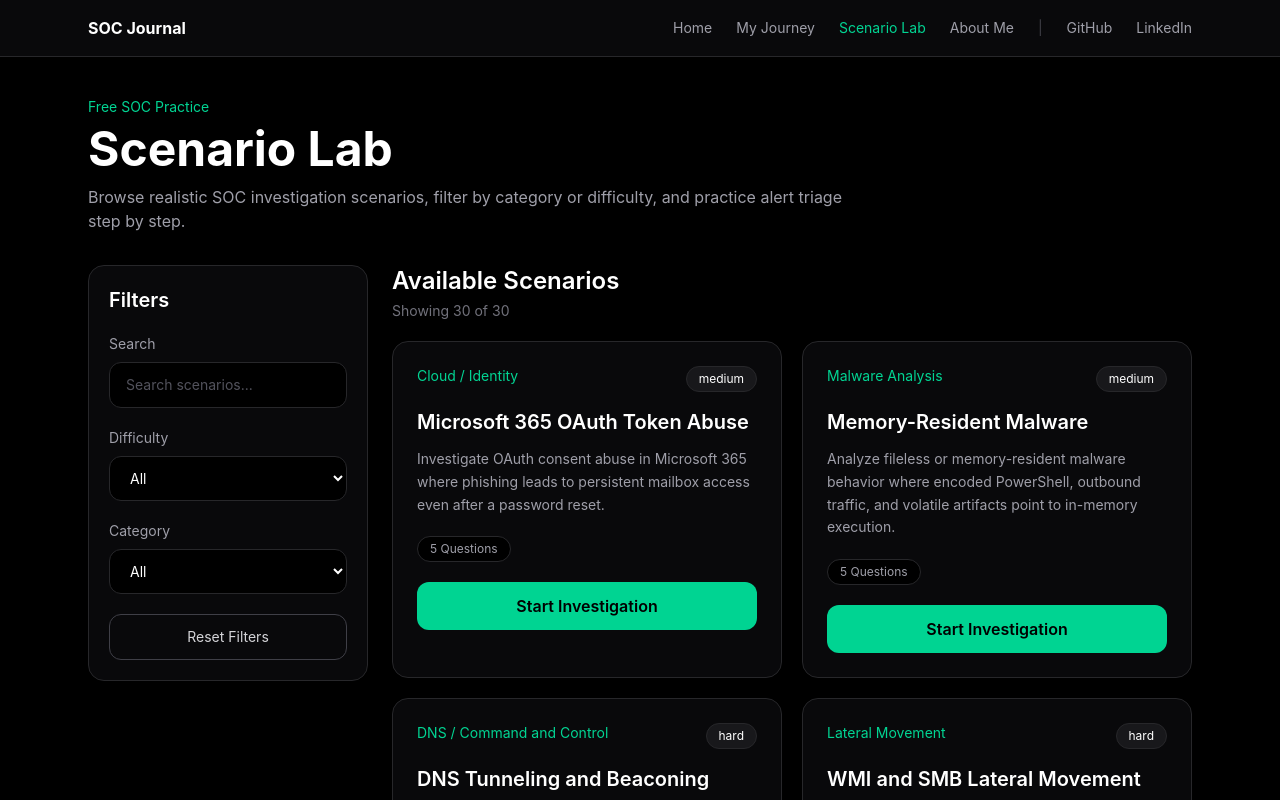
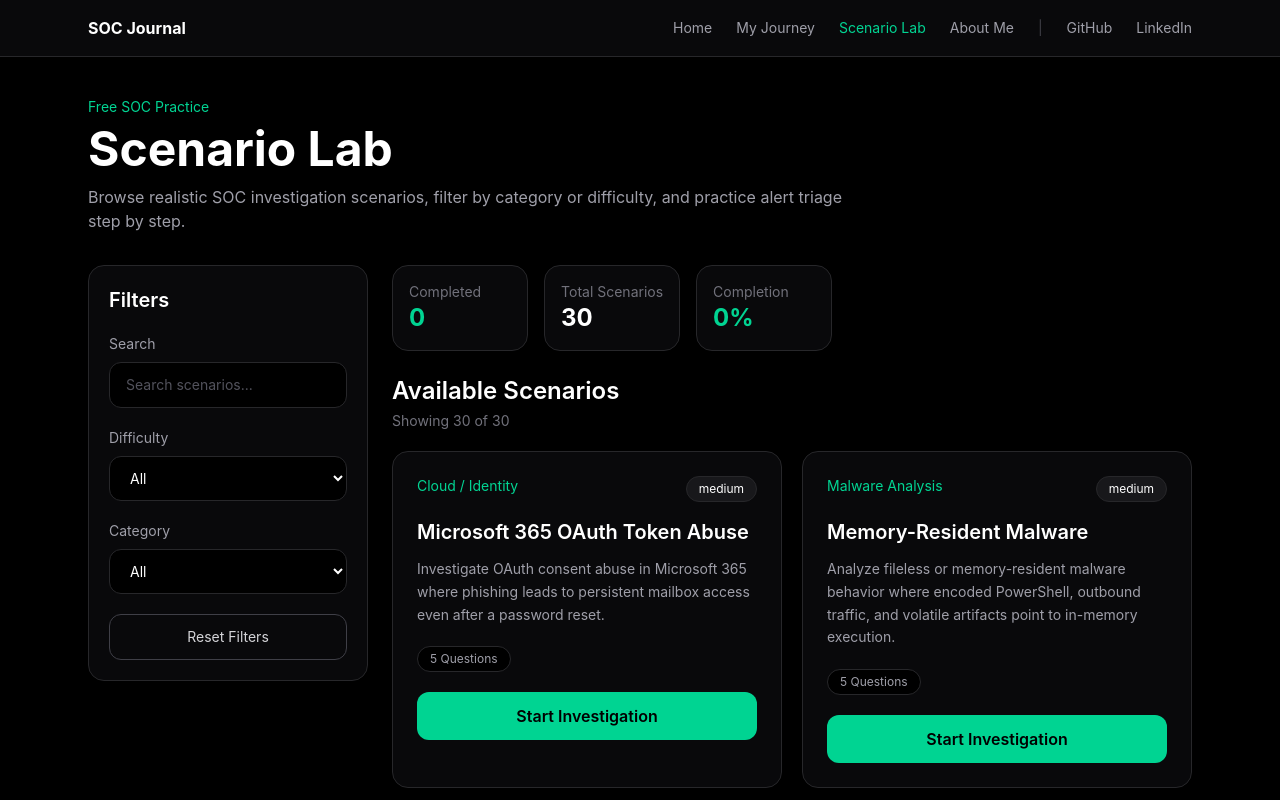
Before and after one commit to ViliusDevX/SOC-Analyst-Journal, a React (Vite) app: page /scenario-lab in a window 1280 px wide. Shown: the top 800 px of the page. Built offline with nearby package versions, Linux system fonts and the light colour scheme.

Commit message:
Add localStorage so user can track progress in scenario labb

```diff
--- a/src/pages/ScenarioLab.jsx
+++ b/src/pages/ScenarioLab.jsx
@@ -14,6 +14,10 @@ function ScenarioLab() {
 
   const difficulties = ["All", ...new Set(scenarios.map((s) => s.difficulty))];
   const categories = ["All", ...new Set(scenarios.map((s) => s.category))];
+
+  const progress = JSON.parse(
+  localStorage.getItem("scenarioProgress") || "{}"
+);
 
   const filteredScenarios = scenarios.filter((scenario) => {
     const matchesSearch =
@@ -203,7 +207,33 @@ function ScenarioLab() {
                   </button>
                 ) : isLastQuestion ? (
                   <button
-                    onClick={backToDashboard}
+                    onClick={() => {
+                      const existingProgress = JSON.parse(
+                        localStorage.getItem("scenarioProgress") || "{}"
+                      );
+
+                      const scenarioId = selectedScenario.id;
+
+                      existingProgress[scenarioId] = {
+                        attempts: (existingProgress[scenarioId]?.attempts || 0) + 1,
+
+                        bestScore: Math.max(
+                          score,
+                          existingProgress[scenarioId]?.bestScore || 0
+                        ),
+
+                        lastScore: score,
+
+                        completed: true,
+                      };
+
+                      localStorage.setItem(
+                        "scenarioProgress",
+                        JSON.stringify(existingProgress)
+                      );
+
+                      backToDashboard();
+                    }}
                     className="border border-zinc-700 px-5 py-3 rounded-xl font-semibold hover:border-emerald-400 hover:text-emerald-400 transition cursor-pointer"
                   >
                     Finish Scenario
@@ -310,6 +340,42 @@ function ScenarioLab() {
         <main>
           <div className="flex flex-wrap items-center justify-between gap-4 mb-5">
             <div>
+              <div className="grid md:grid-cols-3 gap-4 mb-6">
+                <div className="border border-zinc-800 bg-zinc-950 rounded-2xl p-4">
+                  <p className="text-sm text-zinc-500">
+                    Completed
+                  </p>
+
+                  <p className="text-2xl font-bold text-emerald-400">
+                    {Object.keys(progress).length}
+                  </p>
+                </div>
+
+                <div className="border border-zinc-800 bg-zinc-950 rounded-2xl p-4">
+                  <p className="text-sm text-zinc-500">
+                    Total Scenarios
+                  </p>
+
+                  <p className="text-2xl font-bold">
+                    {scenarios.length}
+                  </p>
+                </div>
+
+                <div className="border border-zinc-800 bg-zinc-950 rounded-2xl p-4">
+                  <p className="text-sm text-zinc-500">
+                    Completion
+                  </p>
+
+                  <p className="text-2xl font-bold text-emerald-400">
+                    {Math.round(
+                      (Object.keys(progress).length /
+                        scenarios.length) *
+                        100
+                    ) || 0}
+                    %
+                  </p>
+                </div>
+              </div>
               <h2 className="text-2xl font-semibold">Available Scenarios</h2>
 
               <p className="text-sm text-zinc-500 mt-1">
@@ -328,7 +394,11 @@ function ScenarioLab() {
                   <span className="text-sm text-emerald-400">
                     {scenario.category}
                   </span>
-
+                  {progress[scenario.id] && (
+                      <span className="text-xs bg-green-950 text-green-300 border border-green-800 px-3 py-1 rounded-full">
+                        Completed
+                      </span>
+                    )}
                   <span className="text-xs bg-zinc-900 border border-zinc-800 px-3 py-1 rounded-full">
                     {scenario.difficulty}
                   </span>
```
